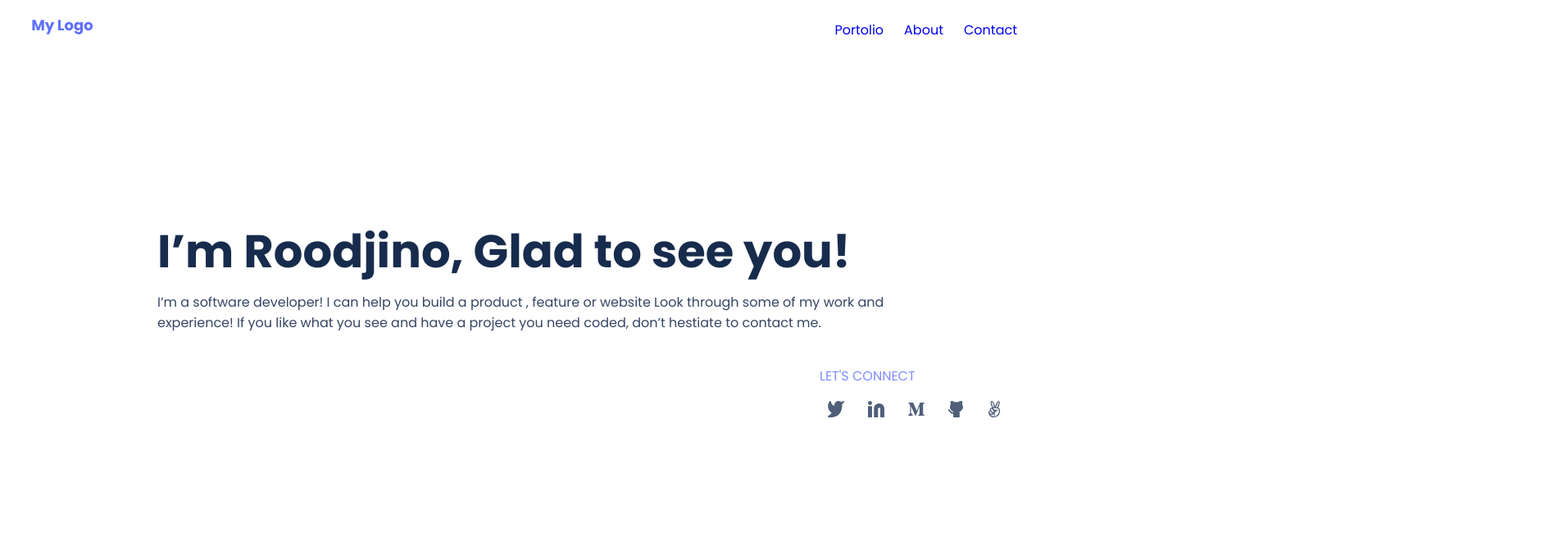
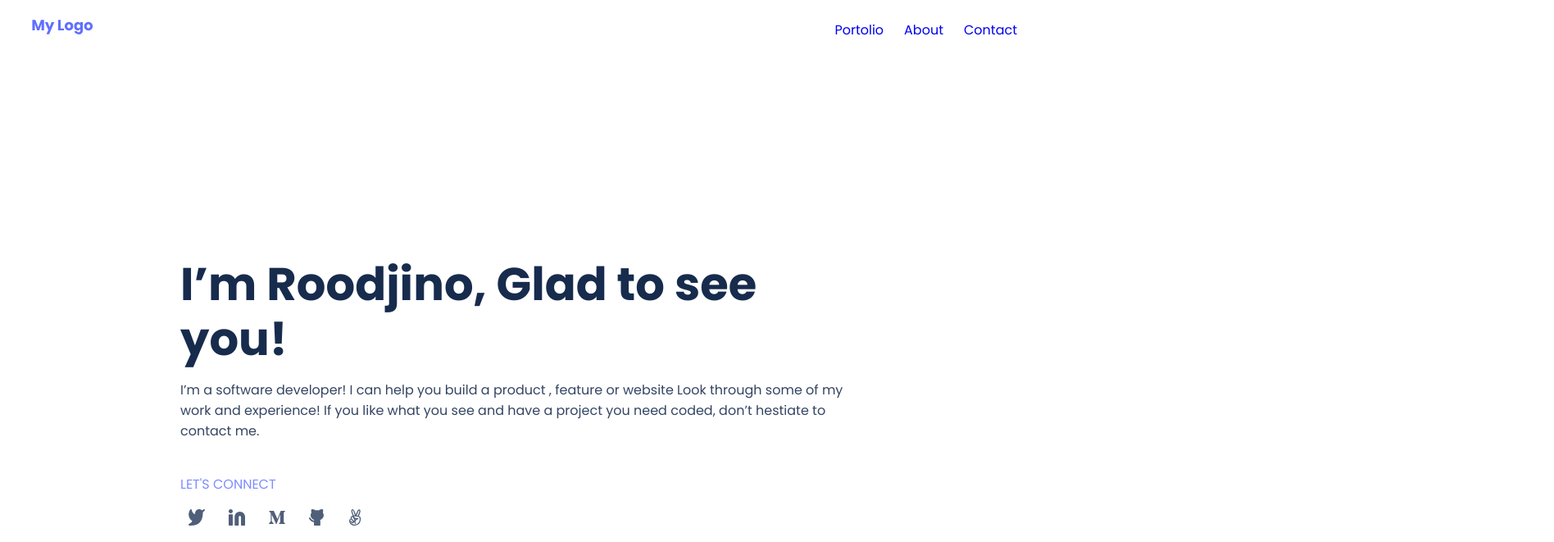
Before and after one commit to roodjinocherilus/Porfolio-mobile-version-skeleton, a website: page index.html in a window 1280 px wide. Shown: the top 661 px of the page at 82% size, 1896 px wide, since content can reach past the window. Drawn offline with Linux system fonts and the light colour scheme.

Commit message:
fix lets connect position

```diff
--- a/index.html
+++ b/index.html
@@ -47,7 +47,7 @@
                     <h1>I’m Roodjino, Glad to see you!</h1>
                     <p>I’m a software developer! I can help you build a product , feature or website Look through some of my work and experience! If you like what you see and have a project you need coded, don’t hestiate to contact me.</p>
                 </div>
-                <div class="connect connect2">
+                <div class="connect">
                     <p> LET'S CONNECT</p>
                     <ul class="logo">
                         <li><a href="#"><img src="images/twitter.svg"> </a> </li>
--- a/style.css
+++ b/style.css
@@ -35,6 +35,7 @@ nav {
   display: flex;
   flex-direction: column;
   height: 718px;
+  padding: 40px;
 }
 
 .hero {
```
